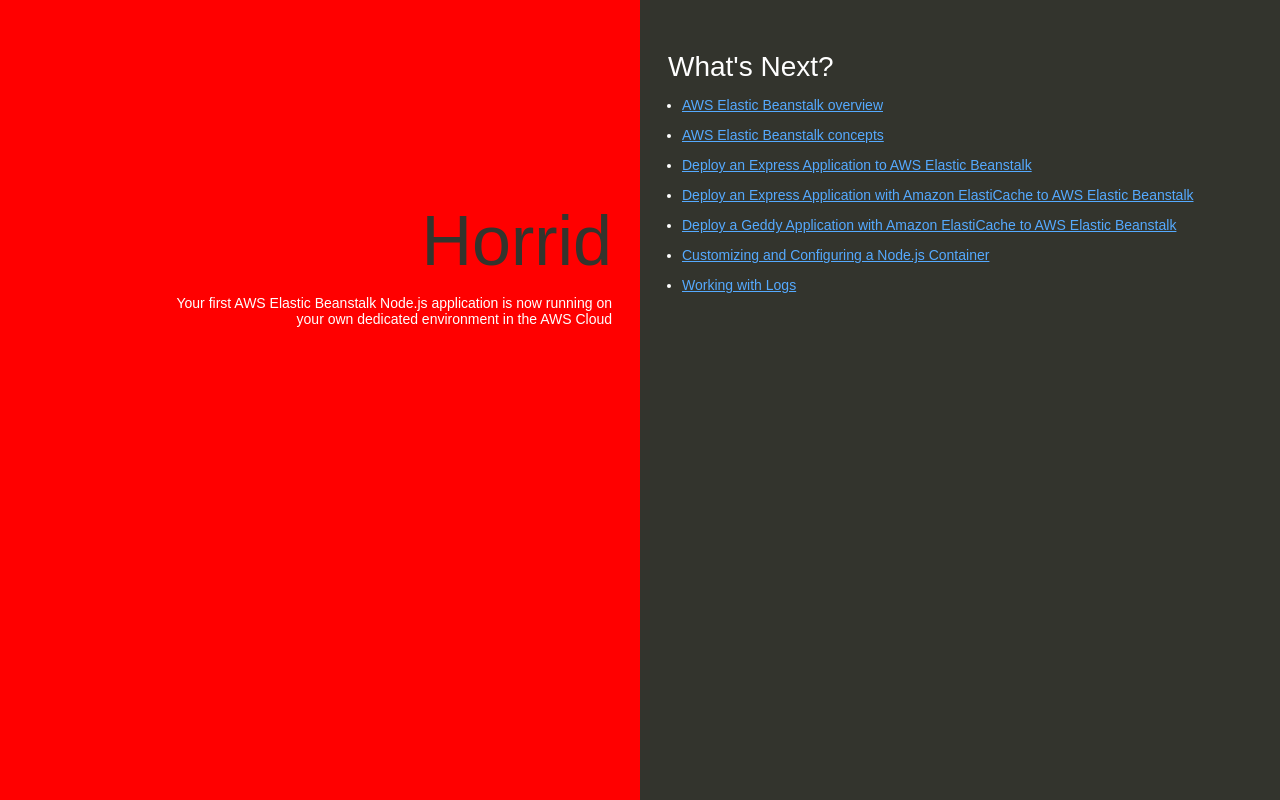
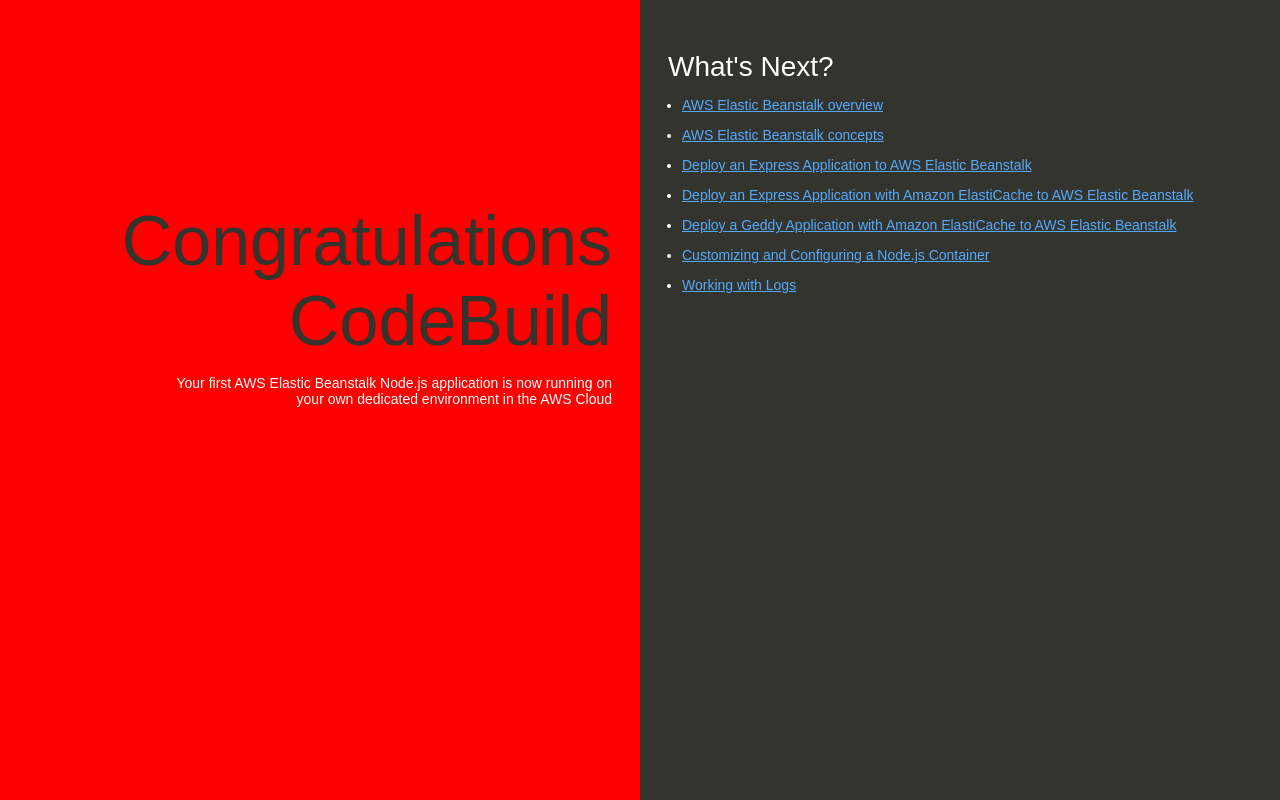
Before and after one commit to nalitafairuz/test-github-repo, a website: page index.html in a window 1280 px wide. Drawn offline with Linux system fonts and the light colour scheme.

Commit message:
Update index.html
updated "Horrid" to "Congrats CodeBuild"

```diff
--- a/index.html
+++ b/index.html
@@ -74,7 +74,7 @@
   </head>
   <body>
     <div class="textColumn">
-      <h1>Horrid</h1>
+      <h1>Congratulations CodeBuild</h1>
       <p>Your first AWS Elastic Beanstalk Node.js application is now running on your own dedicated environment in the AWS Cloud</p>
     </div>
     <div class="linksColumn">
```
